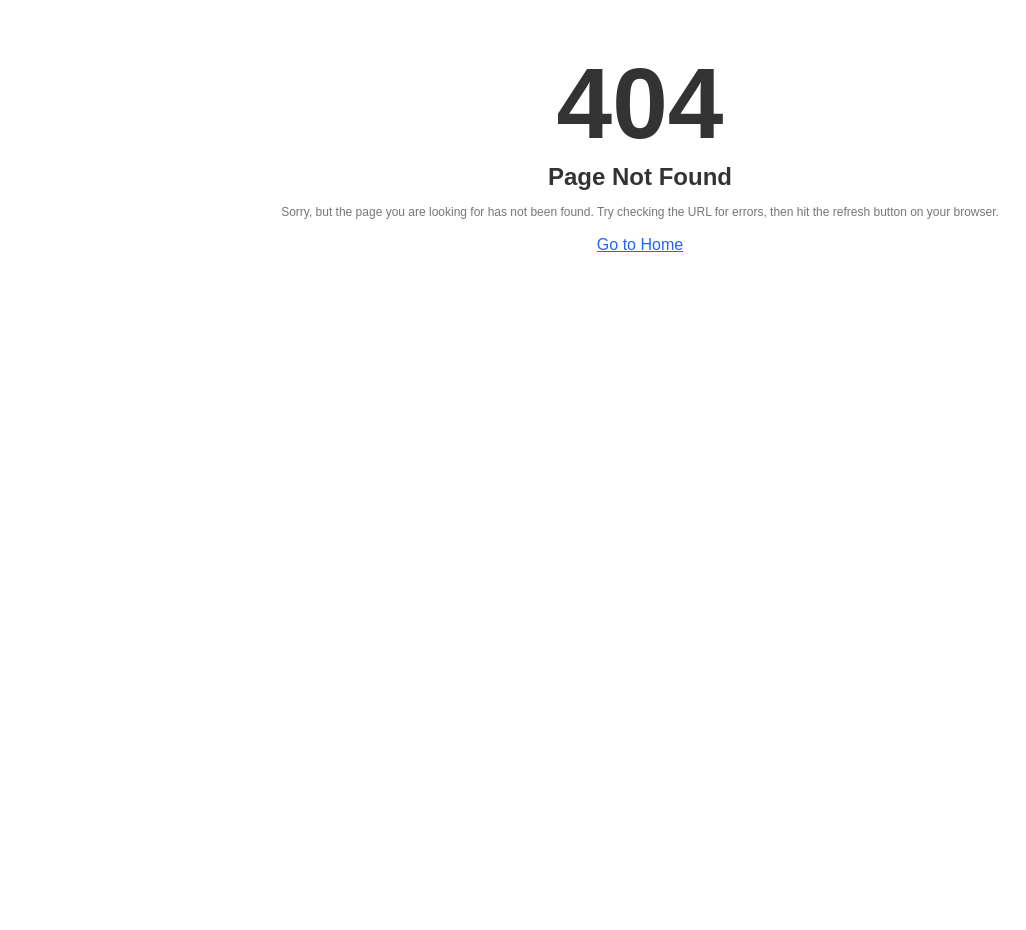
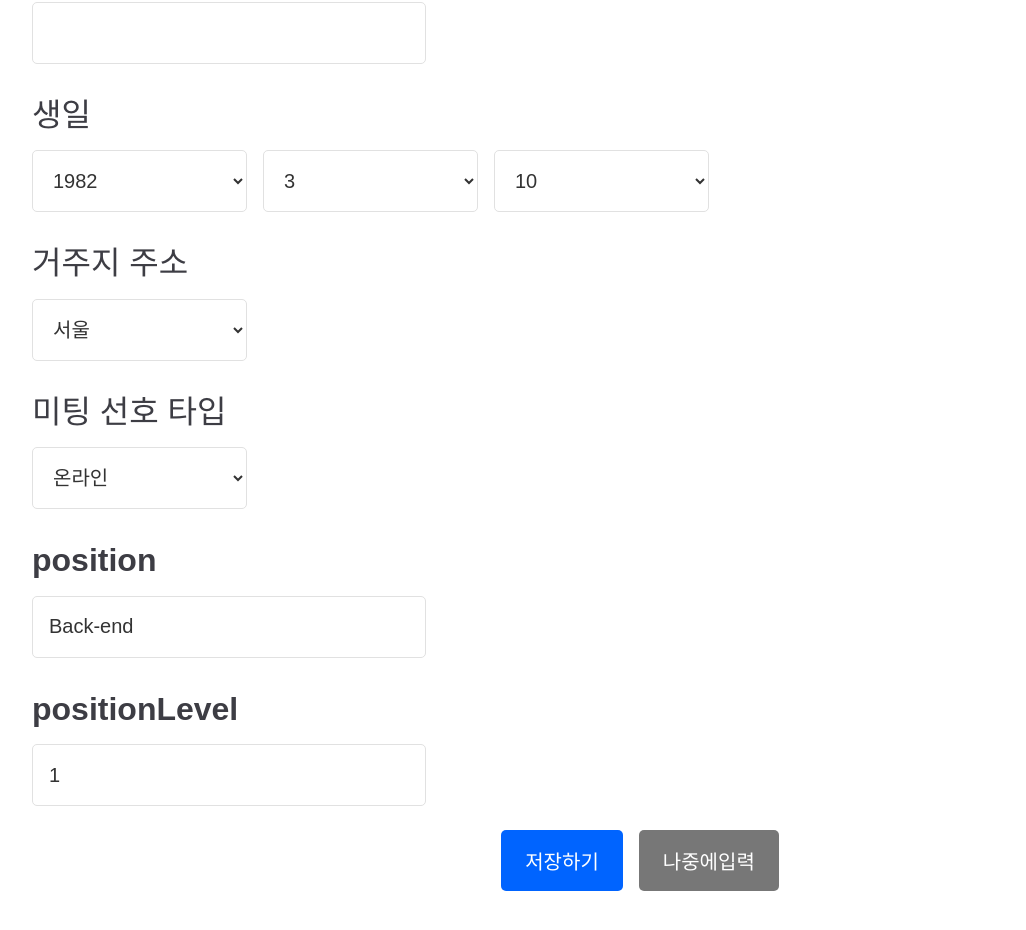
Before and after one commit to SWM14-HumanError/Match-Up-Frontend, a React (Vite) app: page /join/additional-info in a window 1280 px wide. Before the commit this address had no page. Shown: the part 250-1180 px from the top of the page, without its empty margins (0-1026 px from the left). Before the commit the page ends 800 px from the top, so only its background shows below. Built offline with nearby package versions, Linux system fonts and the light colour scheme; a web font is replaced by a local one.

Commit message:
Feat: 회원가입, 추가정보 입력 페이지 분리

```diff
--- a/src/App.tsx
+++ b/src/App.tsx
@@ -9,7 +9,8 @@ import MainFeedPage from './pages/MainPage/MainFeedPage.tsx';
 import EditFeedPage from './pages/MainPage/EditFeedPage.tsx';
 import LoginToken from './pages/LoginToken.tsx';
 import LogoutToken from './pages/LogoutToken.tsx';
-import SignInTerms from './pages/SignInTerms.tsx';
+import SignUpTerms from './pages/Signup/SignUpTerms.tsx';
+import UserAdditionalInfo from './pages/Signup/UserAdditionalInfo.tsx';
 import ProjectDetailPage from './pages/ProjectPage/ProjectDetailPage.tsx';
 import EditProjectInfoPage from './pages/ProjectPage/EditProjectInfoPage.tsx';
 import UserDetailPage from './pages/ProfilePage/UserDetailPage.tsx';
@@ -47,7 +48,8 @@ function App() {
 
           <Route path='/login/token' element={<LoginToken/>}/>
           <Route path='/logout/token' element={<LogoutToken/>}/>
-          <Route path='/join' element={<SignInTerms/>}/>
+          <Route path='/join' element={<SignUpTerms/>}/>
+          <Route path='/join/additional-info' element={<UserAdditionalInfo/>}/>
 
           <Route path='/mypage/group' element={<MyGroup/>}/>
 
--- a/src/pages/SignInTerms.tsx
+++ b/src/pages/Signup/SignUpTerms.tsx
@@ -1,20 +1,13 @@
 import {useEffect, useState} from 'react';
-import SelectBox from '../components/inputs/SelectBox.tsx';
-import {LocationNames} from '../constant/selectOptions.ts';
-import {InitAdditionalInfo} from '../constant/initData.ts';
-import {IAdditionalInfo} from '../constant/interfaces.ts';
-import authControl from '../constant/authControl.ts';
+import {useNavigate} from 'react-router-dom';
 
-import '../styles/SigninTerms.scss';
+import '../../styles/SigninTerms.scss';
 
-function SignInTerms() {
-  const [page, setPage] = useState(0);
-  const [isSubmitting, setIsSubmitting] = useState(false);
+function SignUpTerms() {
+  const navigate = useNavigate();
   const [isTermsAgree, setIsTermsAgree] = useState(false);
   const [isPrivacyAgree, setIsPrivacyAgree] = useState(false);
   const [isAgree, setIsAgree] = useState(false);
-
-  const [additionalInfo, setAdditionalInfo] = useState<IAdditionalInfo>(InitAdditionalInfo);
 
   useEffect(() => {
     if (isTermsAgree && isPrivacyAgree)
@@ -23,49 +16,11 @@ function SignInTerms() {
       setIsAgree(false);
   }, [isTermsAgree, isPrivacyAgree]);
 
-  function saveAdditionalInfo() {
-    setIsSubmitting(true);
-    fetch('/api/v1/login/user/info', {
-      method: 'PUT',
-      headers: authControl.getHeader(),
-      body: JSON.stringify({
-        ...additionalInfo,
-        userBirthday: `${additionalInfo.userBirthdayYear}-${additionalInfo.userBirthdayMonth}-${additionalInfo.userBirthdayDay}`,
-        meetingType: getNormalizeMeetingType(),
-      })
-    })
-      .then(res => {
-        if (res.status < 300) {
-          setIsSubmitting(false);
-
-          const redirectUrl = localStorage.getItem('redirectUrl');
-          window.location.href = redirectUrl ? redirectUrl : '/';
-        }
-        else {
-          setIsSubmitting(false);
-          alert('회원가입에 실패했습니다. 다시 시도해주세요.');
-        }
-      })
-  }
-
-  function getNormalizeMeetingType() {
-    switch (additionalInfo.meetingType) {
-      case '온라인':
-        return 'ONLINE';
-      case '오프라인':
-        return 'OFFLINE';
-      case '상관없음':
-        return 'FREE';
-      default:
-        return 'FREE';
-    }
-  }
-
   return (
     <div className='main_layout'>
       <h1>회원가입</h1>
 
-      <div className={'signup_terms_layout' + (page !== 0 ? ' invisible' : '')}>
+      <div className='signup_terms_layout'>
 
         <h2>서비스 이용약관</h2>
         <div className='scroll_layout'>
@@ -180,75 +135,13 @@ function SignInTerms() {
           <strong>전체 동의 하기</strong>
         </label>
 
-        <button onClick={() => {
-          setPage(1);
-          window.scrollTo({ top: 0, left: 0, behavior: 'smooth' });
-        }}
+        <button onClick={() => navigate('/join/additional-info') }
                 disabled={!isAgree}>
-          동의하고 다음으로 넘어가기
+          회원가입
         </button>
-      </div>
-
-      <div className={'additional_info_layout' + (page !== 1 ? ' invisible' : '')}>
-        <h2>닉네임</h2>
-        <input type='text'/>
-
-        <h2>생일</h2>
-        <div className='inputs_layout'>
-          <SelectBox options={Array.from({length:70}, (_, i) => (i+1960).toString())}
-                     value={additionalInfo.userBirthdayYear.toString()}
-                     onChange={value => setAdditionalInfo(prev => ({...prev, userBirthdayYear: parseInt(value)}))}
-                     hasDefault={false}/>
-          <SelectBox options={Array.from({length:12}, (_, i) => (i+1).toString())}
-                     value={additionalInfo.userBirthdayMonth.toString()}
-                     onChange={value => setAdditionalInfo(prev => ({...prev, userBirthdayMonth: parseInt(value)}))}
-                     hasDefault={false}/>
-          <SelectBox options={Array.from({length:31}, (_, i) => (i+1).toString())}
-                     value={additionalInfo.userBirthdayDay.toString()}
-                     onChange={value => setAdditionalInfo(prev => ({...prev, userBirthdayDay: parseInt(value)}))}
-                     hasDefault={false}/>
-        </div>
-
-        <h2>거주지 주소</h2>
-        <div className='inputs_layout'>
-          <SelectBox options={LocationNames}
-                     value={additionalInfo.address}
-                     onChange={value => setAdditionalInfo(prev => ({...prev, address: value}))}
-                     hasDefault={false}/>
-        </div>
-
-        <h2>미팅 선호 타입</h2>
-        <SelectBox options={['온라인', '오프라인', '상관없음']}
-                   value={additionalInfo.meetingType}
-                   onChange={value => setAdditionalInfo(prev => ({...prev, meetingType: value}))}
-                   hasDefault={false}/>
-
-        <h2>position</h2>
-        <input type='text'
-               value={additionalInfo.position}
-               onChange={e => setAdditionalInfo(prev => ({...prev, position: e.target.value}))}/>
-
-
-        <h2>positionLevel</h2>
-        <input type='number'
-               value={additionalInfo.positionLevel.toString()}
-               onChange={e => setAdditionalInfo(prev => ({...prev, positionLevel: parseInt(e.target.value)}))}/>
-
-        <div className='submit_button_layout'>
-          <button className='cancel'
-            onClick={() => {
-              setPage(0);
-              window.scrollTo({ top: 0, left: 0, behavior: 'smooth' });
-            }}>이전으로</button>
-
-          <button onClick={saveAdditionalInfo}
-                  disabled={isSubmitting}>
-            회원가입
-          </button>
-        </div>
       </div>
     </div>
   );
 }
 
-export default SignInTerms;
+export default SignUpTerms;
--- /dev/null
+++ b/src/pages/Signup/UserAdditionalInfo.tsx
@@ -0,0 +1,123 @@
+import {useState} from 'react';
+import {useNavigate} from 'react-router-dom';
+import SelectBox from '../../components/inputs/SelectBox.tsx';
+import {LocationNames} from '../../constant/selectOptions.ts';
+import authControl from '../../constant/authControl.ts';
+import {IAdditionalInfo} from '../../constant/interfaces.ts';
+import {InitAdditionalInfo} from '../../constant/initData.ts';
+
+import '../../styles/SigninTerms.scss';
+
+
+function UserAdditionalInfo() {
+const navigate = useNavigate();
+  const [isSubmitting, setIsSubmitting] = useState(false);
+  const [additionalInfo, setAdditionalInfo] = useState<IAdditionalInfo>(InitAdditionalInfo);
+
+  function saveAdditionalInfo() {
+    setIsSubmitting(true);
+    fetch('/api/v1/login/user/info', {
+      method: 'PUT',
+      headers: authControl.getHeader(),
+      body: JSON.stringify({
+        ...additionalInfo,
+        userBirthday: `${additionalInfo.userBirthdayYear}-${additionalInfo.userBirthdayMonth}-${additionalInfo.userBirthdayDay}`,
+        meetingType: getNormalizeMeetingType(),
+      })
+    })
+      .then(res => {
+        if (res.status < 300) {
+          setIsSubmitting(false);
+
+          const redirectUrl = localStorage.getItem('redirectUrl');
+          navigate(redirectUrl ? redirectUrl : '/');
+        }
+        else {
+          setIsSubmitting(false);
+          alert('회원가입에 실패했습니다. 다시 시도해주세요.');
+        }
+      })
+  }
+
+  function getNormalizeMeetingType() {
+    switch (additionalInfo.meetingType) {
+      case '온라인':
+        return 'ONLINE';
+      case '오프라인':
+        return 'OFFLINE';
+      case '상관없음':
+        return 'FREE';
+      default:
+        return 'FREE';
+    }
+  }
+
+  return (
+    <div className='main_layout'>
+      <h1>추가 정보 입력</h1>
+
+      <div className='additional_info_layout'>
+        <h2>닉네임</h2>
+        <input type='text'/>
+
+        <h2>생일</h2>
+        <div className='inputs_layout'>
+          <SelectBox options={Array.from({length:70}, (_, i) => (i+1960).toString())}
+                     value={additionalInfo.userBirthdayYear.toString()}
+                     onChange={value => setAdditionalInfo(prev => ({...prev, userBirthdayYear: parseInt(value)}))}
+                     hasDefault={false}/>
+          <SelectBox options={Array.from({length:12}, (_, i) => (i+1).toString())}
+                     value={additionalInfo.userBirthdayMonth.toString()}
+                     onChange={value => setAdditionalInfo(prev => ({...prev, userBirthdayMonth: parseInt(value)}))}
+                     hasDefault={false}/>
+          <SelectBox options={Array.from({length:31}, (_, i) => (i+1).toString())}
+                     value={additionalInfo.userBirthdayDay.toString()}
+                     onChange={value => setAdditionalInfo(prev => ({...prev, userBirthdayDay: parseInt(value)}))}
+                     hasDefault={false}/>
+        </div>
+
+        <h2>거주지 주소</h2>
+        <div className='inputs_layout'>
+          <SelectBox options={LocationNames}
+                     value={additionalInfo.address}
+                     onChange={value => setAdditionalInfo(prev => ({...prev, address: value}))}
+                     hasDefault={false}/>
+        </div>
+
+        <h2>미팅 선호 타입</h2>
+        <SelectBox options={['온라인', '오프라인', '상관없음']}
+                   value={additionalInfo.meetingType}
+                   onChange={value => setAdditionalInfo(prev => ({...prev, meetingType: value}))}
+                   hasDefault={false}/>
+
+        <h2>position</h2>
+        <input type='text'
+               value={additionalInfo.position}
+               onChange={e => setAdditionalInfo(prev => ({...prev, position: e.target.value}))}/>
+
+
+        <h2>positionLevel</h2>
+        <input type='number'
+               value={additionalInfo.positionLevel.toString()}
+               onChange={e => setAdditionalInfo(prev => ({...prev, positionLevel: parseInt(e.target.value)}))}/>
+
+        <div className='submit_button_layout'>
+          <button onClick={saveAdditionalInfo}
+                  disabled={isSubmitting}>
+            저장하기
+          </button>
+
+          <button className='cancel'
+                  onClick={() => {
+                    const redirectUrl = localStorage.getItem('redirectUrl');
+                    navigate(redirectUrl ? redirectUrl : '/');
+                  }}>
+            나중에입력
+          </button>
+        </div>
+      </div>
+    </div>
+  )
+}
+
+export default UserAdditionalInfo;
```
